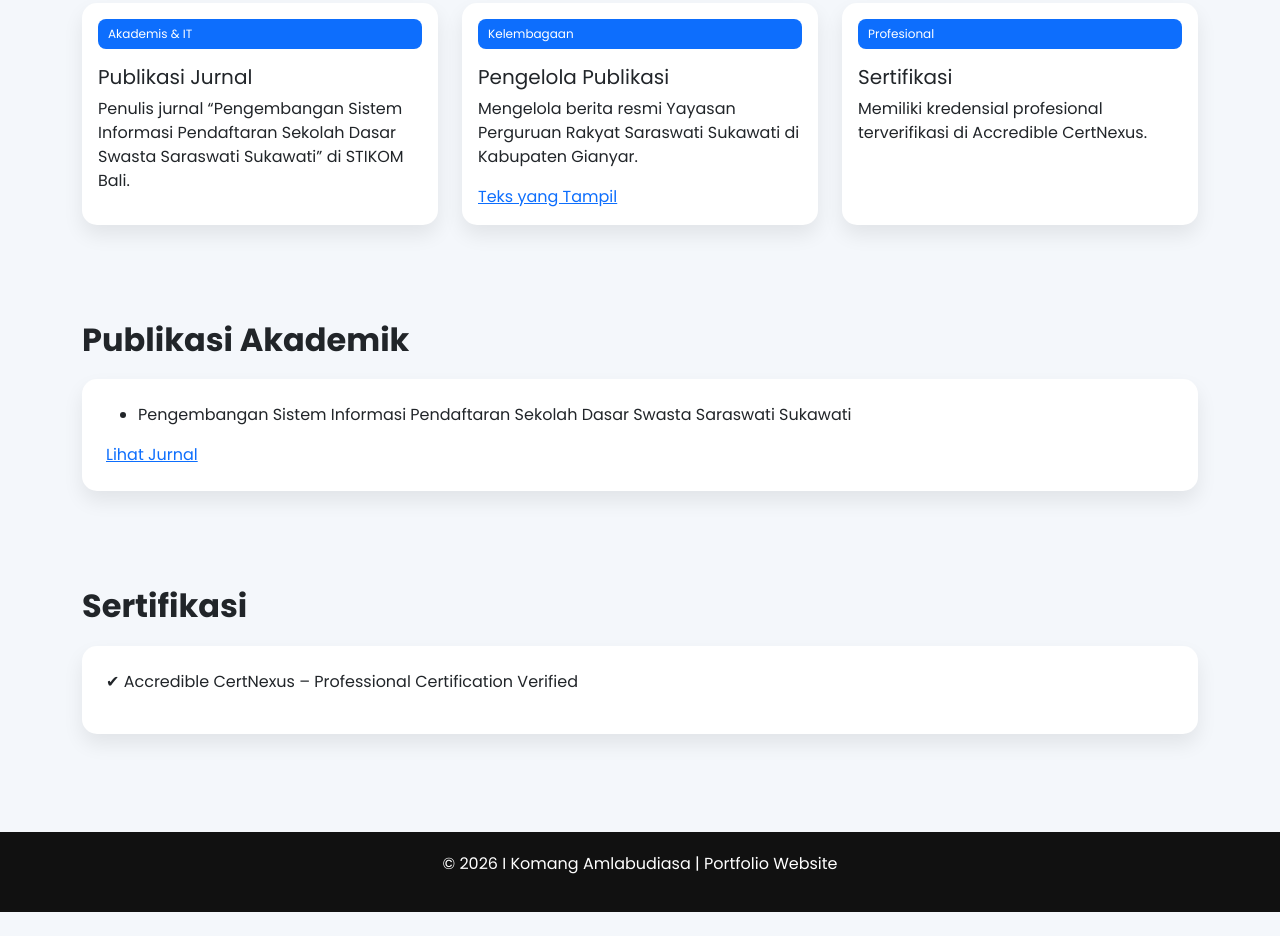
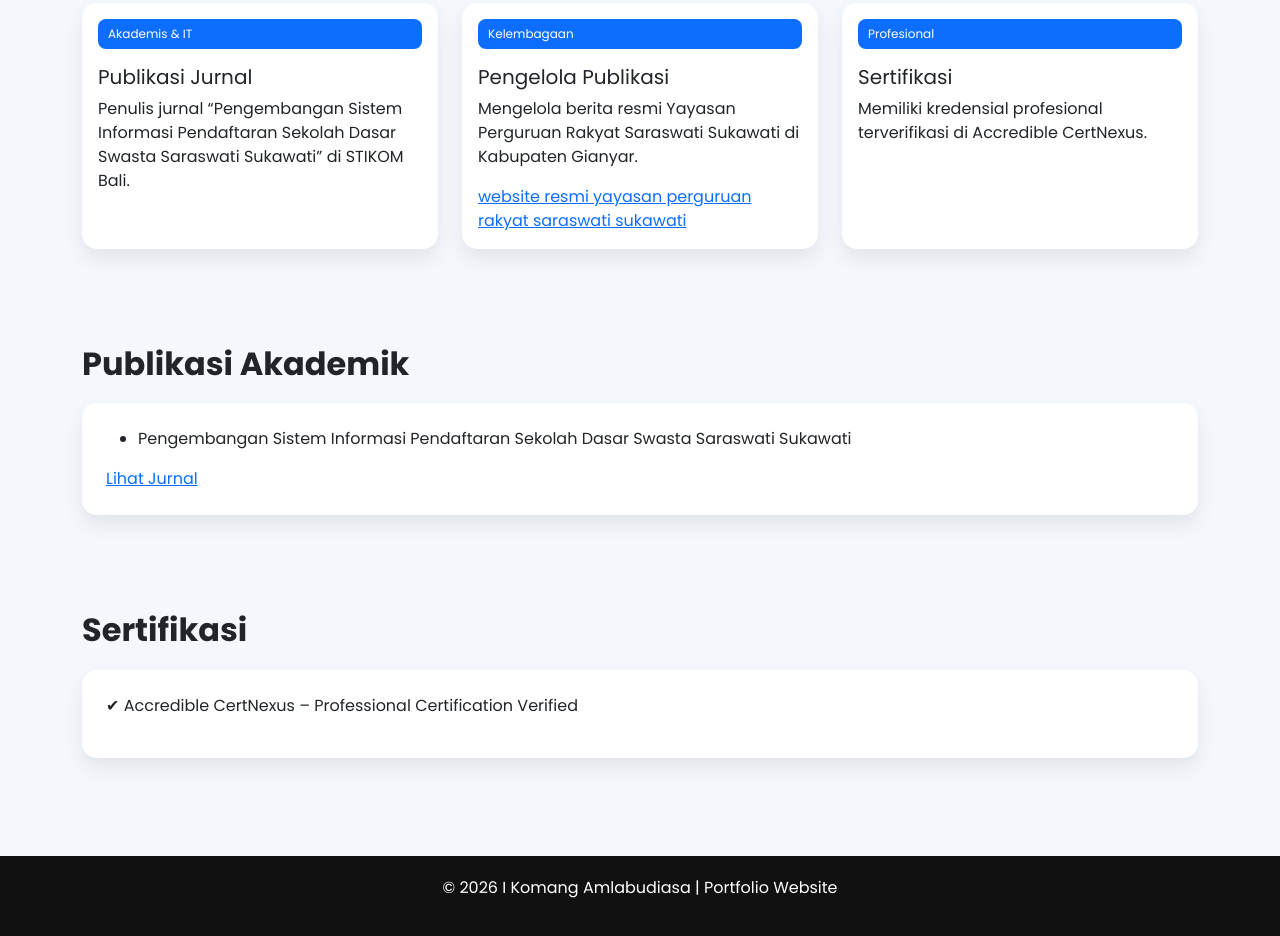
Before and after one commit to ikomangamlabudiasa-droid/Resume, a plain HTML site: page index.html in a window 1280 px wide. Shown: the part 936-1872 px from the top of the page. Before the commit the page ends 1848 px from the top, so only its background shows below. Drawn offline with nearby package versions, Linux system fonts and the light colour scheme.

Commit message:
Update index.html

```diff
--- a/index.html
+++ b/index.html
@@ -151,7 +151,7 @@
         <p>
           Mengelola berita resmi Yayasan Perguruan Rakyat Saraswati Sukawati di Kabupaten Gianyar.
         </p>
-        <a href="https://www.saraswatisukawati.sch.id">Teks yang Tampil</a>
+        <a href="https://www.saraswatisukawati.sch.id">website resmi yayasan perguruan rakyat saraswati sukawati</a>
       </div>
     </div>
 
```
